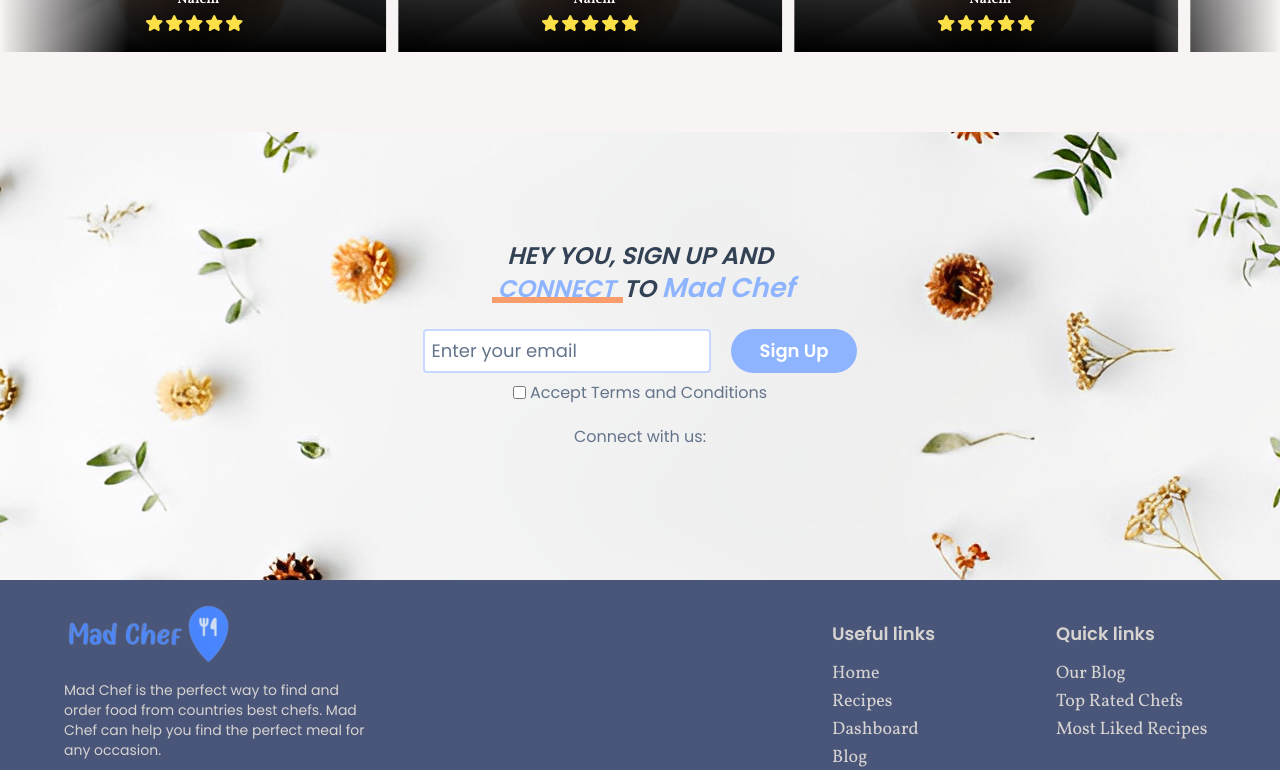
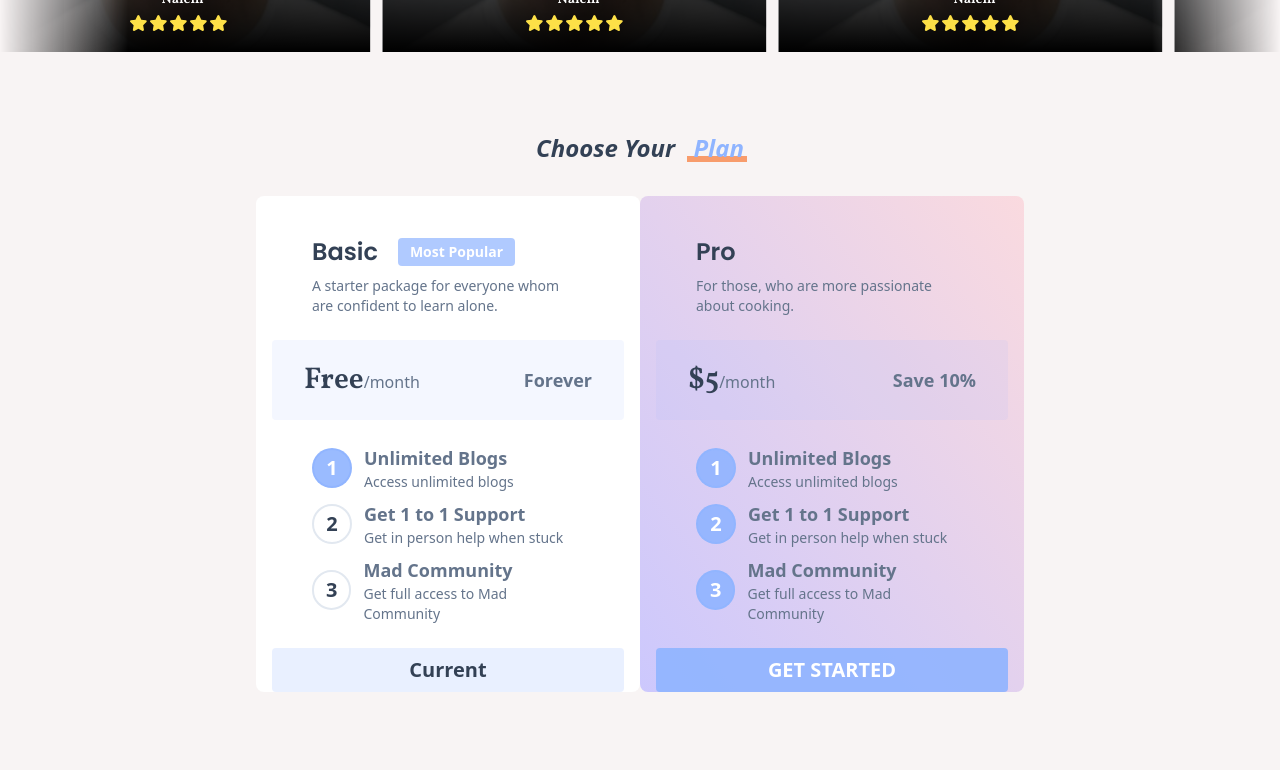
Before and after one commit to MohammadNaiem65/mad-chef-client, a React (Vite) app: page / in a window 1280 px wide. Shown: the part 2000-2770 px from the top of the page. Built offline with nearby package versions, Linux system fonts and the light colour scheme; some icons are missing.

Commit message:
Added: created Packages component and made it responsive for large devices

```diff
--- a/src/components/Home/NewsLetter.jsx
+++ b/src/components/Home/NewsLetter.jsx
@@ -71,7 +71,7 @@ const Newsletter = () => {
 						Accept Terms and Conditions
 					</label>
 				</div>
-			</form>{' '}
+			</form>
 
 			{/* Social Links */}
 			<div className='mt-5'>
--- a/src/components/Home/Packages.jsx
+++ b/src/components/Home/Packages.jsx
@@ -1,7 +1,130 @@
+const features = [
+	{ title: 'Unlimited Blogs', description: 'Access unlimited blogs' },
+	{
+		title: 'Get 1 to 1 Support',
+		description: 'Get in person help when stuck',
+	},
+	{
+		title: 'Mad Community',
+		description: 'Get full access to Mad Community',
+	},
+];
+
 export default function Packages() {
-    return (
-        <section>
-            Packages
-        </section>
-    );
+	return (
+		<section className='mt-20'>
+			<h2 className='section-title'>
+				Choose Your{' '}
+				<span className='section-title-span  after:w-[118%]'>Plan</span>
+			</h2>
+
+			<div className='w-3/5 mx-auto mt-8 text-slate-500 flex justify-evenly'>
+				{/* Basic */}
+				<div className='w-96 h-[31rem] bg-white rounded-lg duration-300 hover:drop-shadow-xl hover:scale-105'>
+					<div>
+						<div className='flex items-center'>
+							<h3 className='text-2xl font-Popins font-semibold text-slate-700 mt-10 ml-14'>
+								Basic
+							</h3>
+							<span className='ml-5 mt-10 px-3 py-1 font-semibold text-white text-sm bg-Primary/70 rounded'>
+								Most Popular
+							</span>
+						</div>
+						<p className='px-14 mt-2 text-sm'>
+							A starter package for everyone whom are confident to
+							learn alone.
+						</p>
+					</div>
+
+					<div className='h-20 w-11/12 mx-auto my-6 px-8 bg-Primary/10 flex justify-between items-center rounded'>
+						<p>
+							<span className='text-3xl font-Vollokorn font-semibold text-slate-700'>
+								Free
+							</span>
+							/month
+						</p>
+						<p className='font-semibold text-lg'>Forever</p>
+					</div>
+
+					<div className='px-14'>
+						{features.map((feature, index) => (
+							<div
+								key={index}
+								className='mb-2 flex items-center gap-x-3'>
+								<p
+									className={`w-10 h-10 text-xl font-semibold border-2 flex justify-center items-center rounded-full ${
+										index === 0
+											? 'text-white border-Primary/90 bg-Primary/90'
+											: 'text-slate-700 border-slate-200 '
+									}`}>
+									{index + 1}
+								</p>
+								<div>
+									<p className='text-lg font-semibold'>
+										{feature.title}
+									</p>
+									<p className='text-sm'>
+										{feature.description}
+									</p>
+								</div>
+							</div>
+						))}
+					</div>
+
+					<button
+						className='w-11/12 block mx-auto mt-6 py-2 text-slate-700 font-semibold text-xl bg-Primary/20 rounded'
+						disabled='disabled'>
+						Current
+					</button>
+				</div>
+
+				{/* Pro */}
+				<div className='w-96 h-[31rem] rounded-lg bg-gradient-to-bl from-[#FADADF] to-[#CCC8FD] duration-300 hover:drop-shadow-xl hover:scale-105'>
+					<div>
+						<h3 className='text-2xl font-Popins font-semibold text-slate-700 mt-10 ml-14'>
+							Pro
+						</h3>
+						<p className='px-14 mt-2 text-sm'>
+							For those, who are more passionate about cooking.
+						</p>
+					</div>
+
+					<div className='h-20 w-11/12 mx-auto my-6 px-8 bg-Primary/10 flex justify-between items-center rounded'>
+						<p>
+							<span className='text-3xl font-Vollokorn font-semibold text-slate-700'>
+								$5
+							</span>
+							/month
+						</p>
+						<p className='font-semibold text-lg'>Save 10%</p>
+					</div>
+
+					<div className='px-14'>
+						{features.map((feature, index) => (
+							<div
+								key={index}
+								className='mb-2 flex items-center gap-x-3'>
+								<p
+									className={`w-10 h-10 text-xl text-white font-semibold border-2 border-Primary/90 bg-Primary/90 flex justify-center items-center rounded-full`}>
+									{index + 1}
+								</p>
+								<div>
+									<p className='text-lg font-semibold'>
+										{feature.title}
+									</p>
+									<p className='text-sm'>
+										{feature.description}
+									</p>
+								</div>
+							</div>
+						))}
+					</div>
+
+					<button className='w-11/12 block mx-auto mt-6 py-2 text-white font-semibold text-xl bg-Primary/90 rounded uppercase'>
+						Get Started
+					</button>
+				</div>
+			</div>
+		</section>
+	);
 }
--- a/src/index.css
+++ b/src/index.css
@@ -46,6 +46,6 @@
     }
 
     .gradient-bg {
-        @apply bg-gradient-to-r from-[#ebf1ff] from-0% to-[#c6d8fc] to-100%
+        @apply bg-gradient-to-r from-[#ebf1ff] to-[#c6d8fc]
     }
 }
--- a/src/pages/Home.jsx
+++ b/src/pages/Home.jsx
@@ -2,6 +2,7 @@ import {
 	Banner,
 	FeatureRecipes,
 	NewsLetter,
+	Packages,
 	Reviews,
 	TopChefs,
 } from '../components/Home';
@@ -13,6 +14,7 @@ export default function Home() {
 			<FeatureRecipes />
 			<TopChefs />
 			<Reviews />
+			<Packages />
 			<NewsLetter />
 		</div>
 	);
--- a/src/shared/Footer.jsx
+++ b/src/shared/Footer.jsx
@@ -3,7 +3,7 @@ import { lgLogo } from '../assets';
 
 export default function Footer() {
 	return (
-		<section className='md:h-64 lg:h-60 px-[5%] pb-4 lg:pb-0 bg-[#495579] text-stone-300 md:flex'>
+		<section className='md:h-64 lg:h-60 mt-20 px-[5%] pb-4 lg:pb-0 bg-[#495579] text-stone-300 md:flex'>
 			<div className=''>
 				{/* Left Side Container */}
 				<Link to='/home'>
```
Also changed, not shown: src/assets/bg-image.png.
